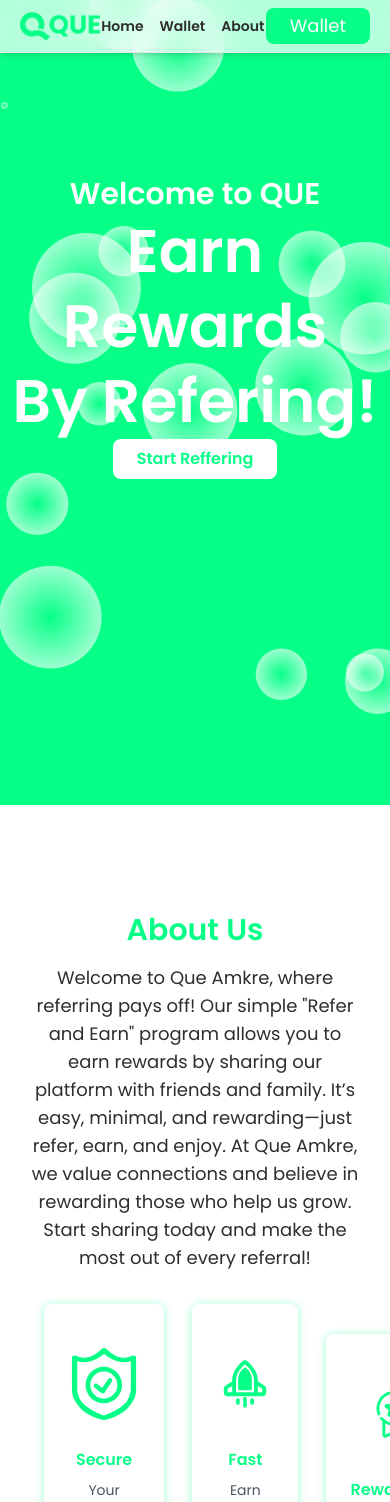
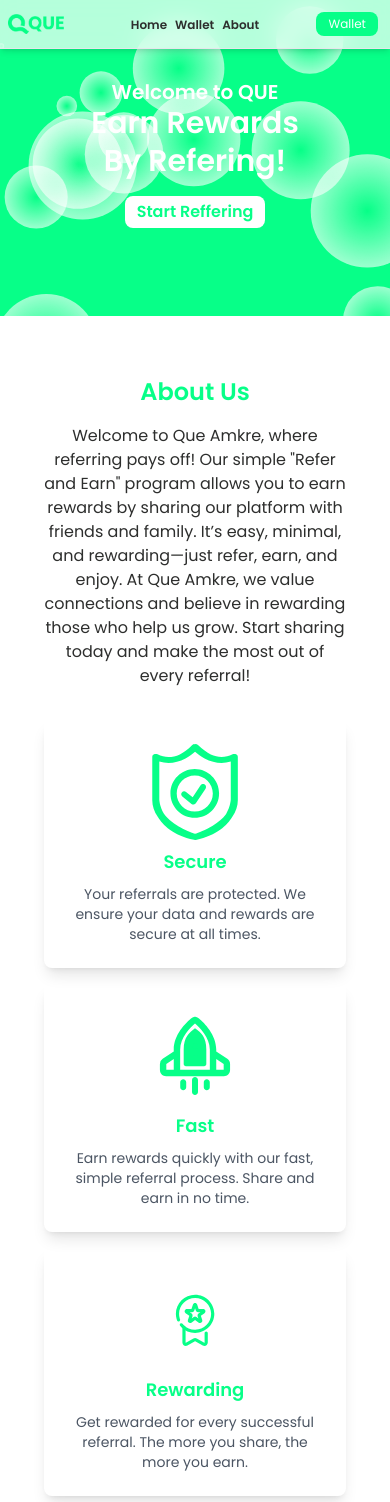
Before and after one commit to Wamiq319/MERN-Stack-Que-Crypto, a React (Vite) app in the folder Frontend/: page / in a window 390 px wide. Shown: the top 1502 px of the page. Built offline with nearby package versions, Linux system fonts and the light colour scheme.

Commit message:
Refactor layout and styling for improved responsiveness; update section padding and text sizes across components

```diff
--- a/Frontend/src/App.jsx
+++ b/Frontend/src/App.jsx
@@ -10,7 +10,7 @@ const App = () => {
       </div>
 
       <main className="space-y-2 ">
-        <section className="w-full h-svh overflow-hidden" id="Home">
+        <section className="w-full overflow-hidden" id="Home">
           <Hero />
         </section>
 
@@ -18,7 +18,7 @@ const App = () => {
           <About />
         </section>
 
-        <section className="w-full p-13 pt-16" id="Wallet">
+        <section className="w-full p-13" id="Wallet">
           <Wallet />
         </section>
       </main>
--- a/Frontend/src/components/About.jsx
+++ b/Frontend/src/components/About.jsx
@@ -5,12 +5,12 @@ import fast from "../assets/fast.svg";
 
 const About = () => {
   return (
-    <div className="bg-white text-center text-primaryGreen py-8">
+    <div className="bg-white text-center text-primaryGreen py-8 px-4 sm:px-8">
       {/* Heading */}
-      <h2 className="text-3xl font-bold mb-4">About Us</h2>
+      <h2 className="text-2xl sm:text-3xl font-bold mb-4">About Us</h2>
 
       {/* About Us Description */}
-      <p className="text-lg max-w-3xl mx-auto text-textBlack mb-8">
+      <p className="text-base sm:text-lg max-w-3xl mx-auto text-textBlack mb-8">
         Welcome to Que Amkre, where referring pays off! Our simple "Refer and
         Earn" program allows you to earn rewards by sharing our platform with
         friends and family. It’s easy, minimal, and rewarding—just refer, earn,
@@ -20,48 +20,41 @@ const About = () => {
       </p>
 
       {/* Icons in Card Layout */}
-      <div className="w-full flex justify-between items-center space-x-7 px-4">
-        <div
-          className="flex-1 text-center p-6  rounded-lg "
-          style={{
-            boxShadow: "0 1px 10px rgba(7, 255, 136, 0.4)",
-          }}
-        >
-          <img src={secure} alt="Secure" className="mx-auto w-28 h-28 mb-2" />
-          <h4 className="font-semibold">Secure</h4>
-          <p className="text-sm text-gray-600 mt-2">
+      <div className="w-full grid grid-cols-1 sm:grid-cols-3 gap-4">
+        <div className="flex flex-col items-center text-center p-6 rounded-lg shadow-lg">
+          <img
+            src={secure}
+            alt="Secure"
+            className="mx-auto w-24 h-24 sm:w-28 sm:h-28 mb-2"
+          />
+          <h4 className="font-semibold text-lg sm:text-xl">Secure</h4>
+          <p className="text-sm sm:text-base text-gray-600 mt-2">
             Your referrals are protected. We ensure your data and rewards are
             secure at all times.
           </p>
         </div>
 
-        <div
-          className="flex-1 text-center p-6  rounded-lg "
-          style={{
-            boxShadow: "0 1px 10px rgba(7, 255, 136, 0.4)",
-          }}
-        >
-          <img src={fast} alt="Fast" className="mx-auto w-28 h-28 mb-2" />
-          <h4 className="font-semibold">Fast</h4>
-          <p className="text-sm text-gray-600 mt-2">
+        <div className="flex flex-col items-center text-center p-6 rounded-lg shadow-lg">
+          <img
+            src={fast}
+            alt="Fast"
+            className="mx-auto w-24 h-24 sm:w-28 sm:h-28 mb-2"
+          />
+          <h4 className="font-semibold text-lg sm:text-xl">Fast</h4>
+          <p className="text-sm sm:text-base text-gray-600 mt-2">
             Earn rewards quickly with our fast, simple referral process. Share
             and earn in no time.
           </p>
         </div>
 
-        <div
-          className="flex-1 text-center p-6  rounded-lg "
-          style={{
-            boxShadow: "0 1px 10px rgba(7, 255, 136, 0.4)",
-          }}
-        >
+        <div className="flex flex-col items-center text-center p-6 rounded-lg shadow-lg">
           <img
             src={rewarding}
             alt="Rewarding"
-            className="mx-auto w-28 h-28 mb-2"
+            className="mx-auto w-24 h-24 sm:w-28 sm:h-28 mb-2"
           />
-          <h4 className="font-semibold">Rewarding</h4>
-          <p className="text-sm text-gray-600 mt-2">
+          <h4 className="font-semibold text-lg sm:text-xl">Rewarding</h4>
+          <p className="text-sm sm:text-base text-gray-600 mt-2">
             Get rewarded for every successful referral. The more you share, the
             more you earn.
           </p>
--- a/Frontend/src/components/Header.jsx
+++ b/Frontend/src/components/Header.jsx
@@ -5,49 +5,25 @@ const Header = () => {
   const menuItems = ["Home", "Wallet", "About"];
   const [activeSection, setActiveSection] = useState(""); // Track active section
 
-  // // Function to handle scroll events
-  // const handleScroll = () => {
-  //   const sections = document.querySelectorAll("section");
-  //   let currentSection = "";
-
-  //   sections.forEach((section) => {
-  //     const rect = section.getBoundingClientRect();
-  //     console.log(rect);
-  //     if (rect.top <= 120 && rect.bottom >= 120) {
-  //       currentSection = section.id; // Update active section when it's in view
-  //     }
-  //   });
-
-  //   setActiveSection(currentSection); // Update the active section state
-  // };
-
-  // useEffect(() => {
-  //   // Listen for scroll events
-  //   window.addEventListener("scroll", handleScroll);
-
-  //   // Cleanup listener on component unmount
-  //   return () => window.removeEventListener("scroll", handleScroll);
-  // }, []);
-
   return (
-    <header className="fixed px-5 py-2 top-0 z-50 w-full mx-auto bg-white bg-opacity-70 backdrop-blur-md border-b border-lightGray shadow-md">
-      <nav className="flex items-center justify-between">
+    <header className="fixed top-0 z-50 w-svw mx-auto bg-white bg-opacity-70 backdrop-blur-md border-b border-lightGray shadow-md">
+      <nav className="flex py-3">
         {/* Logo */}
-        <div className="flex items-center">
+        <div className="flex-1 flex justify-start items-center">
           <img
             src={Logo}
             alt="Logo"
-            className="md:w-15 w-15 h-7 md:h-7 object-contain"
+            className="mx-2 md:mx-5 w-14  md:w-28 object-contain"
           />
         </div>
 
         {/* Menu Items */}
-        <ul className="flex space-x-4 md:space-x-8">
+        <ul className="flex-1 space-x-2 md:space-x-6 flex justify-center items-center">
           {menuItems.map((item, index) => (
             <li key={index}>
               <a
                 href={`#${item}`}
-                className={`text-sm md:text-lg font-semibold text-textBlack hover:text-primaryGreen transition-all duration-200 ${
+                className={`text-xs sm:text-sm md:text-lg font-semibold text-textBlack hover:text-primaryGreen transition-all duration-200 ${
                   activeSection === item ? "text-primaryGreen" : ""
                 }`}
               >
@@ -56,9 +32,13 @@ const Header = () => {
             </li>
           ))}
         </ul>
-        <button className="px-6 py-1 hover:text-primaryGreen hover:bg-transparent hover:border hover:border-primaryGreen rounded-lg bg-primaryGreen text-lg text-white transition-all">
-          <a href="#Wallet">Wallet</a>
-        </button>
+
+        {/* Button */}
+        <div className="flex-1 flex justify-end items-center">
+          <button className="mx-3 px-3 py-1 text-xs sm:text-sm md:text-lg hover:text-primaryGreen hover:bg-transparent hover:border hover:border-primaryGreen rounded-lg bg-primaryGreen text-white transition-all">
+            <a href="#Wallet">Wallet</a>
+          </button>
+        </div>
       </nav>
     </header>
   );
--- a/Frontend/src/components/Hero.jsx
+++ b/Frontend/src/components/Hero.jsx
@@ -35,16 +35,16 @@ const Hero = () => {
   }, []);
 
   return (
-    <div className="header finisher-header w-full  z-10 py-44 overflow-hidden">
+    <div className="header finisher-header w-full  z-10 md:py-40  py-20 overflow-hidden">
       <div className="w-full h-full flex flex-col justify-center items-center space-y-8 overflow-hidden">
         <div className="text-center px-15">
-          <h1 className="text-3xl text-white font-semibold leading-tight">
+          <h1 className="md:text-3xl text-xl text-white font-semibold leading-tight">
             Welcome to QUE
           </h1>
-          <h6 className="text-6xl text-white font-bold leading-tight">
+          <h6 className="md:text-6xl text-3xl text-white font-bold leading-tight">
             Earn Rewards <br></br> By Refering!
           </h6>
-          <button className="px-6 py-2  rounded-lg text-primaryGreen font-semibold boder-white bg-white ">
+          <button className="mt-4 md:px-6 md:py-2 px-3 py-1  rounded-lg text-primaryGreen font-semibold boder-white bg-white ">
             <a href="#Wallet">Start Reffering</a>
           </button>
         </div>
--- a/Frontend/src/components/Wallet.jsx
+++ b/Frontend/src/components/Wallet.jsx
@@ -179,10 +179,10 @@ const Wallet = () => {
   };
 
   return (
-    <div className="max-w-4xl mx-auto px-6 py-1 bg-transparent rounded-lg">
+    <div className="max-w-4xl mx-auto px-4 py-1 bg-transparent rounded-lg">
       <div
         style={{ boxShadow: "0 1px 10px rgba(7, 255, 130, 0.4)" }}
-        className="relative z-10 bg-white px-10 py-2 rounded-lg shadow-xl space-y-6"
+        className="relative z-10 bg-white px-3 py-2 rounded-lg shadow-xl space-y-6"
       >
         {/* Step 5: Show input form if user details are not available */}
         {!userDetails && (
@@ -191,17 +191,18 @@ const Wallet = () => {
               Enter Wallet Address
             </h2>
 
-            <div className="flex items-center space-x-4">
+            <div className="flex justify-center items-center space-x-2 w-full flex-wrap">
               <input
                 type="text"
                 value={walletAddress || ""}
                 onChange={handleWalletAddressChange}
-                className="mt-4 px-4 py-2 border rounded-md w-[80%] h-12 focus:border-primaryGreen"
+                className="mt-4 px-4 py-2 border rounded-md flex-1 min-w-[200px] h-12 focus:border-primaryGreen"
                 placeholder="Enter your wallet address"
               />
+
               <button
                 onClick={generateWalletAddress}
-                className="px-6 py-2 text-sm text-primaryGreen border border-primaryGreen rounded-lg w-[17%] h-12"
+                className="mt-4 px-6 py-2 text-sm text-primaryGreen border border-primaryGreen rounded-lg min-w-[120px] h-12"
               >
                 Generate
               </button>
```
